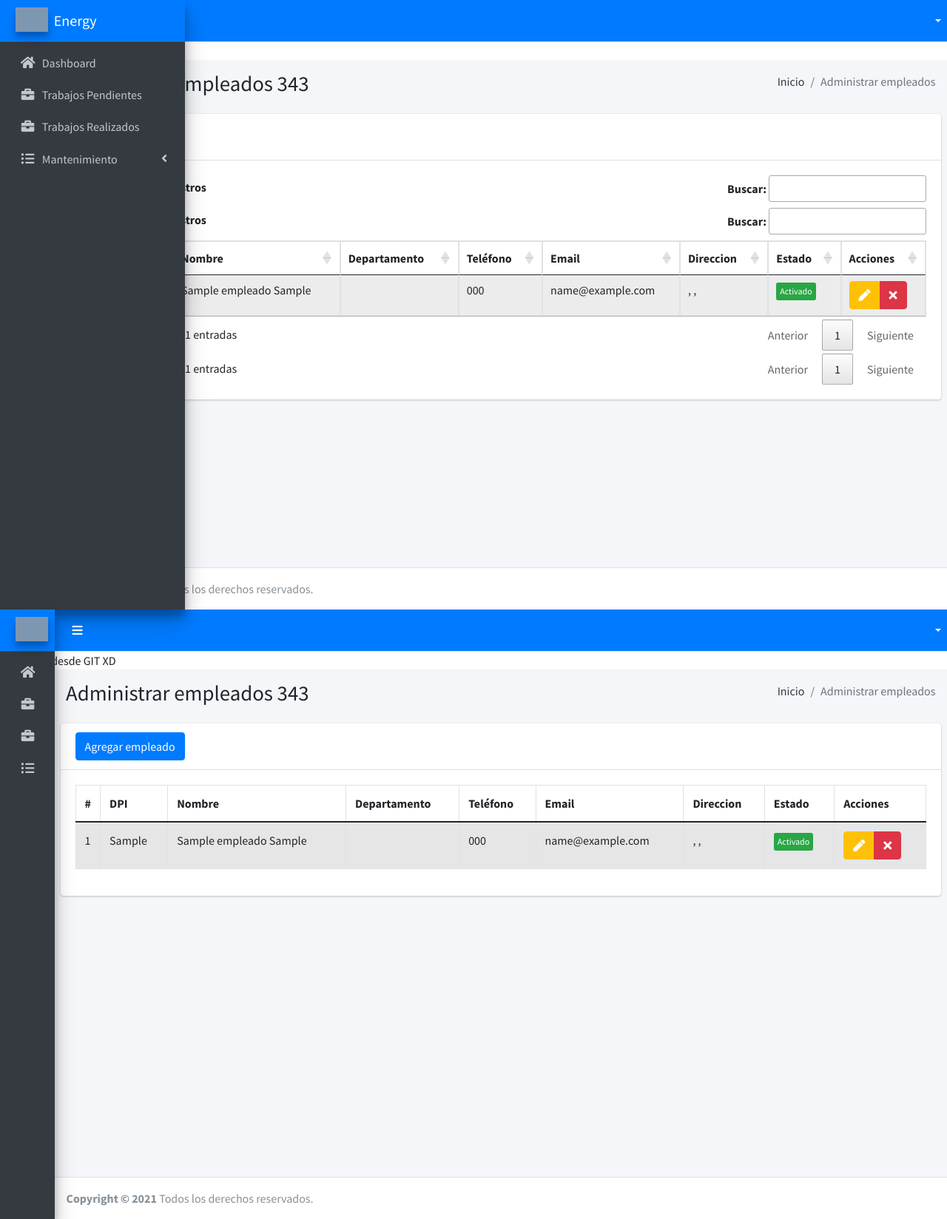
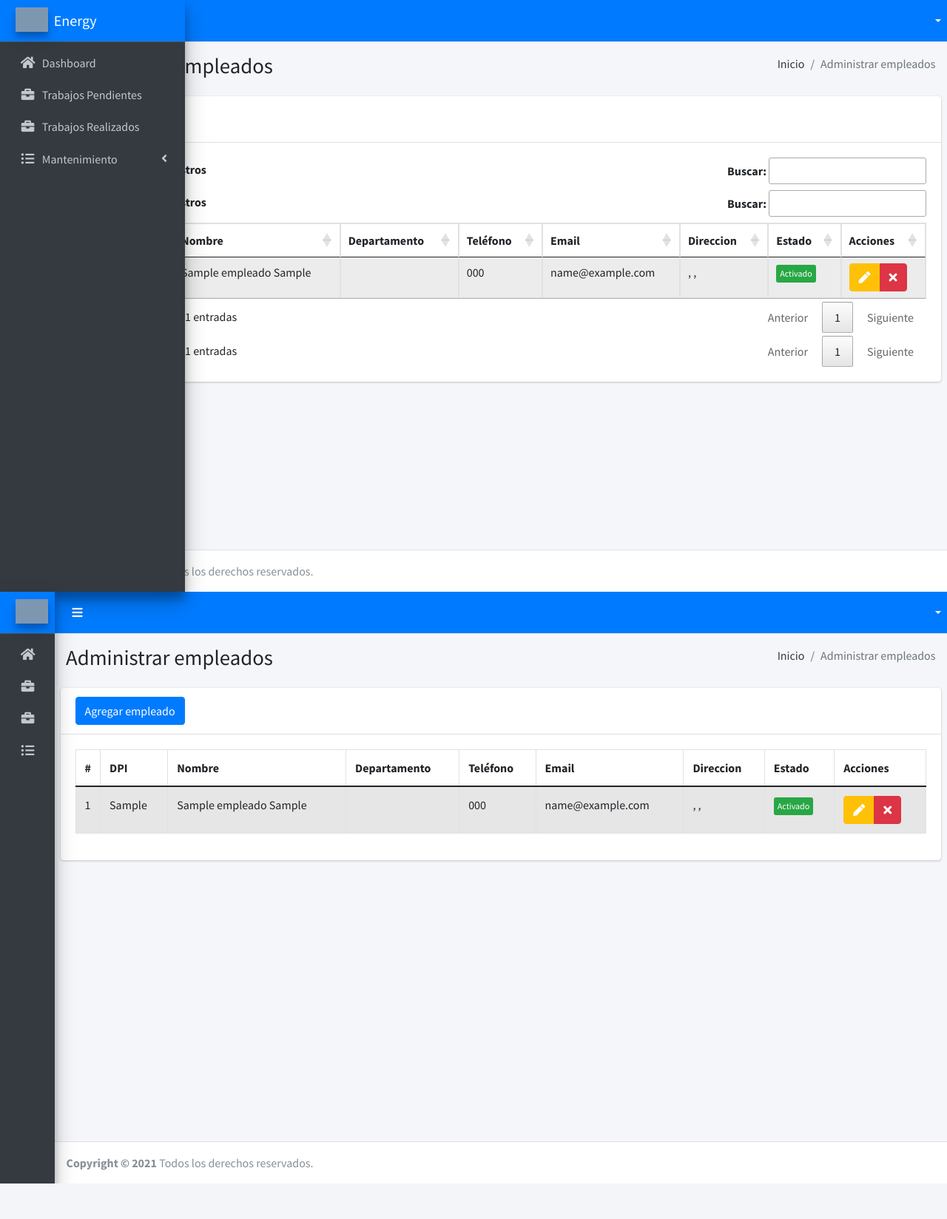
Before and after one commit to HiuberMorente/proyectoFacturacionEnergia, a PHP site: page /empleados in a window 1280 px wide. Shown: the whole page at 74% size. After the commit the page ends 1600 px from the top, so only its background shows below. Run offline with PHP 8.4, Linux system fonts and the light colour scheme; tables that the repository leaves empty or names only in its code hold one stand-in row (values such as "Sample post"); data that the repository does not hold is empty; some libraries are stand-ins or nearby versions; grey boxes are pictures that could not be loaded.

Commit message:
normalidad

```diff
--- a/Views/modules/empleados.php
+++ b/Views/modules/empleados.php
@@ -1,5 +1,3 @@
-probando desde GIT XD
-
 <div class="content-wrapper">
   <!-- Content Header (Page header) -->
   <section class="content-header">
@@ -7,8 +5,7 @@ probando desde GIT XD
       <div class="row mb-2">
         <div class="col-sm-6">
           <h1>
-            Administrar empleados 343
-
+            Administrar empleados
           </h1>
         </div>
         <div class="col-sm-6">
```
